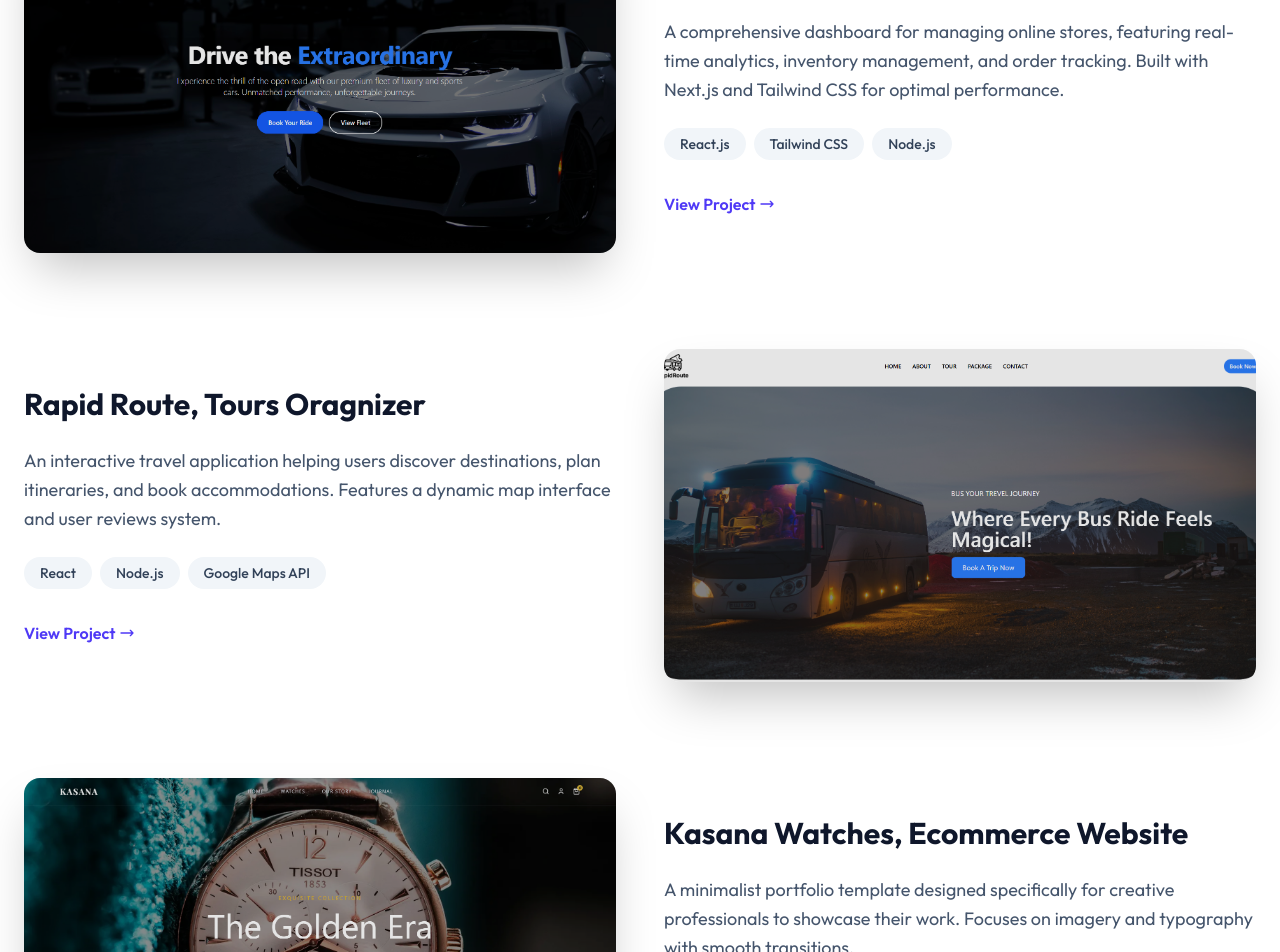
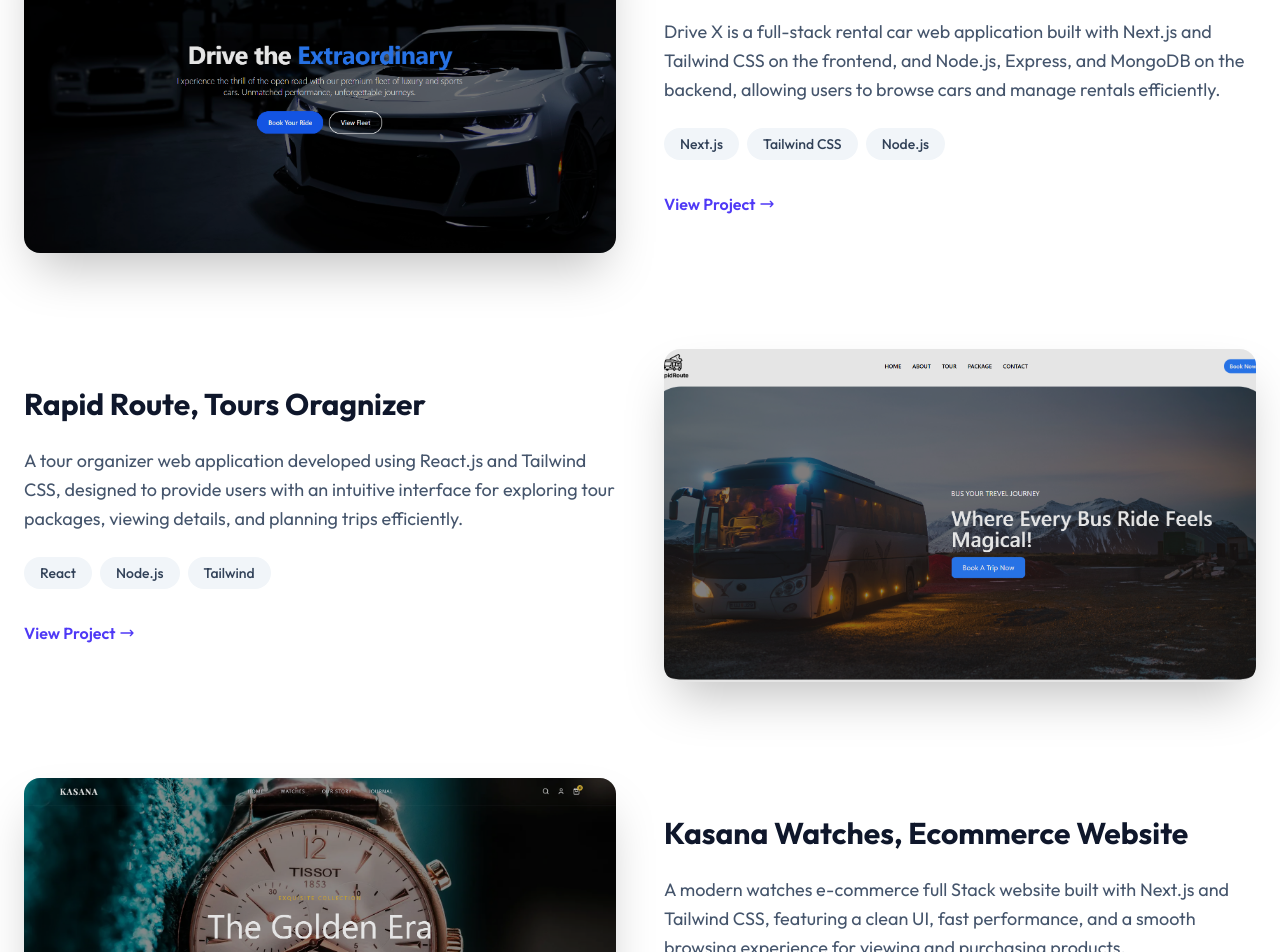
Before and after one commit to muzammil-gitdev/muzammil, a Next.js app: page / in a window 1280 px wide. Shown: the part 1120-2072 px from the top of the page. Built offline with nearby package versions, Linux system fonts and the light colour scheme.

Commit message:
updated the projects section

```diff
--- a/components/Projects.jsx
+++ b/components/Projects.jsx
@@ -6,21 +6,24 @@
 const projects = [
   {
     title: "Drive-x, Car Rental Web App",
-        description: "A comprehensive dashboard for managing online stores, featuring real-time analytics, inventory management, and order tracking. Built with Next.js and Tailwind CSS for optimal performance.",
-        tags: ["React.js", "Tailwind CSS", "Node.js"],
+    description:
+      "Drive X is a full-stack rental car web application built with Next.js and Tailwind CSS on the frontend, and Node.js, Express, and MongoDB on the backend, allowing users to browse cars and manage rentals efficiently.",
+    tags: ["Next.js", "Tailwind CSS", "Node.js"],
     image: "/drive-x.png",
     link: "https://drive-x-git.vercel.app/",
   },
   {
     title: "Rapid Route, Tours Oragnizer",
-        description: "An interactive travel application helping users discover destinations, plan itineraries, and book accommodations. Features a dynamic map interface and user reviews system.",
-        tags: ["React", "Node.js", "Google Maps API"],
+    description:
+      "A tour organizer web application developed using React.js and Tailwind CSS, designed to provide users with an intuitive interface for exploring tour packages, viewing details, and planning trips efficiently.",
+    tags: ["React", "Node.js", "Tailwind"],
     image: "/rapid-route.png",
     link: "https://rapid-route-ruddy.vercel.app/",
   },
   {
     title: "Kasana Watches, Ecommerce Website",
-        description: "A minimalist portfolio template designed specifically for creative professionals to showcase their work. Focuses on imagery and typography with smooth transitions.",
+    description:
+      "A modern watches e-commerce full Stack website built with Next.js and Tailwind CSS, featuring a clean UI, fast performance, and a smooth browsing experience for viewing and purchasing products.",
     tags: ["Next.js", "Tailwind CSS"],
     image: "/kasana-watches.png",
     link: "https://kasana-watches-git.vercel.app/",
@@ -36,7 +39,8 @@
             Featured Projects
           </h2>
           <p className="text-slate-600 dark:text-slate-400 max-w-2xl mx-auto">
-                        A selection of my recent work, demonstrating clean code and modern design principles.
+            A selection of my recent work, demonstrating clean code and modern
+            design principles.
           </p>
         </div>
 
@@ -48,7 +52,8 @@
               viewport={{ once: true, margin: "-100px" }}
               transition={{ duration: 0.6 }}
               key={index}
-                            className={`flex flex-col md:flex-row gap-12 items-center ${index % 2 === 1 ? "md:flex-row-reverse" : ""
+              className={`flex flex-col md:flex-row gap-12 items-center ${
+                index % 2 === 1 ? "md:flex-row-reverse" : ""
               }`}
             >
               <div className="flex-1 w-full">
@@ -86,7 +91,19 @@
                     className="inline-flex items-center text-indigo-600 dark:text-indigo-400 font-semibold hover:gap-2 transition-all gap-1"
                   >
                     View Project
-                                        <svg className="w-4 h-4" fill="none" stroke="currentColor" viewBox="0 0 24 24"><path strokeLinecap="round" strokeLinejoin="round" strokeWidth="2" d="M17 8l4 4m0 0l-4 4m4-4H3"></path></svg>
+                    <svg
+                      className="w-4 h-4"
+                      fill="none"
+                      stroke="currentColor"
+                      viewBox="0 0 24 24"
+                    >
+                      <path
+                        strokeLinecap="round"
+                        strokeLinejoin="round"
+                        strokeWidth="2"
+                        d="M17 8l4 4m0 0l-4 4m4-4H3"
+                      ></path>
+                    </svg>
                   </a>
                 </div>
               </div>
```
Lines whose indentation alone changed are shown as unchanged.
